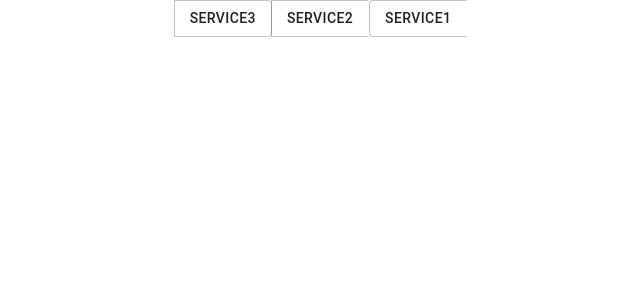
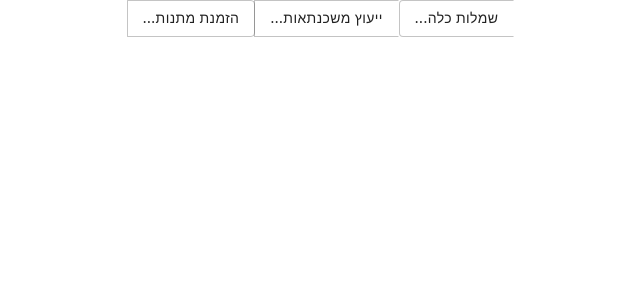
Before and after one commit to RivkiRaizner/Business-project-react, a React (Create React App) app: page /schedule_meeting in a window 1280 px wide. Shown: the top 300 px of the page, without its empty margins (319-959 px from the left). Built offline with nearby package versions, Linux system fonts and the light colour scheme.

Commit message:
practy our buisness

```diff
--- a/src/components/About_us.jsx
+++ b/src/components/About_us.jsx
@@ -7,8 +7,10 @@ const About_us=()=>{
       <div>
          <Link to="/">Home</Link>
          <p>
-            בלה בלה בלה
-            </p>
+          *****PRACTY****<br />
+          המרכז לכלה ולמשפחתה <br/>
+          נפגש בשמחות!!!!!!!!!!
+         </p>
       </div>
     )
 
--- a/src/components/Schedule_meeting.jsx
+++ b/src/components/Schedule_meeting.jsx
@@ -5,9 +5,9 @@ const Schedule_meeting=()=>{
     return(
         <div>
         <ButtonGroup variant="outlined" aria-label="outlined button group">
-            <Button>service1</Button>
-            <Button>service2</Button>
-            <Button>service3</Button>
+            <Button>שמלות כלה...</Button>
+            <Button>ייעוץ משכנתאות...</Button>
+            <Button>הזמנת מתנות...</Button>
         </ButtonGroup>
         </div>
     )
```
Also changed, not shown: 1 other file (tests, documents, lock files or other folders).
